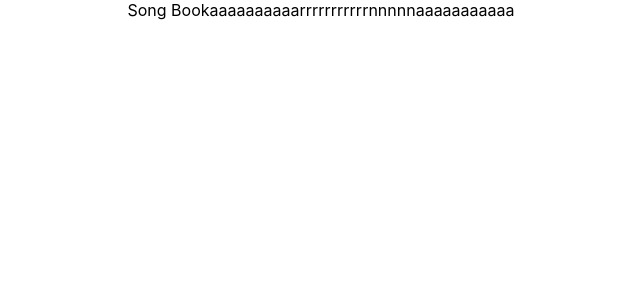
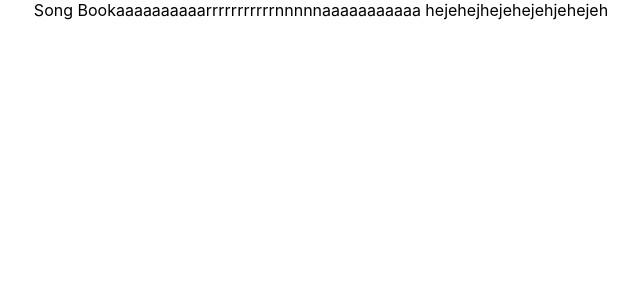
Before and after one commit to chrisMalm/song-book, a React (Create React App) app: page / in a window 1280 px wide. Shown: the top 300 px of the page, without its empty margins (319-959 px from the left). Built offline with nearby package versions, Linux system fonts and the light colour scheme.

Commit message:
workflow 22

```diff
--- a/src/App.js
+++ b/src/App.js
@@ -4,6 +4,7 @@ function App() {
   return (
     <div data-testid="header" className="App">
   Song Bookaaaaaaaaaarrrrrrrrrrrnnnnnaaaaaaaaaaa
+  hejehejhejehejehjehejeh
     </div>
   );
 }
```
